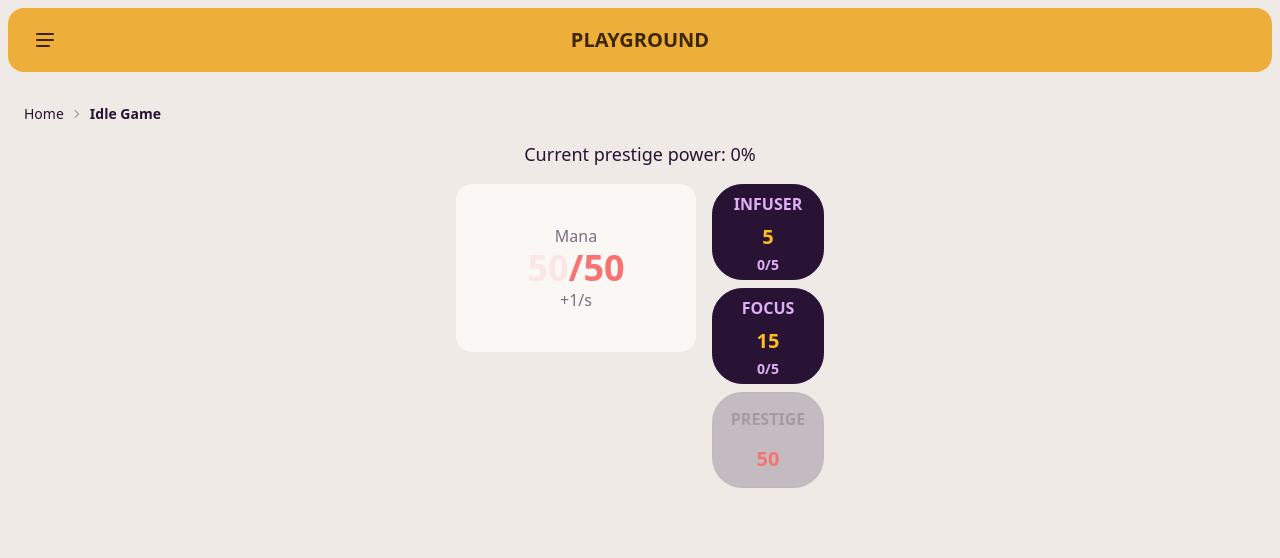
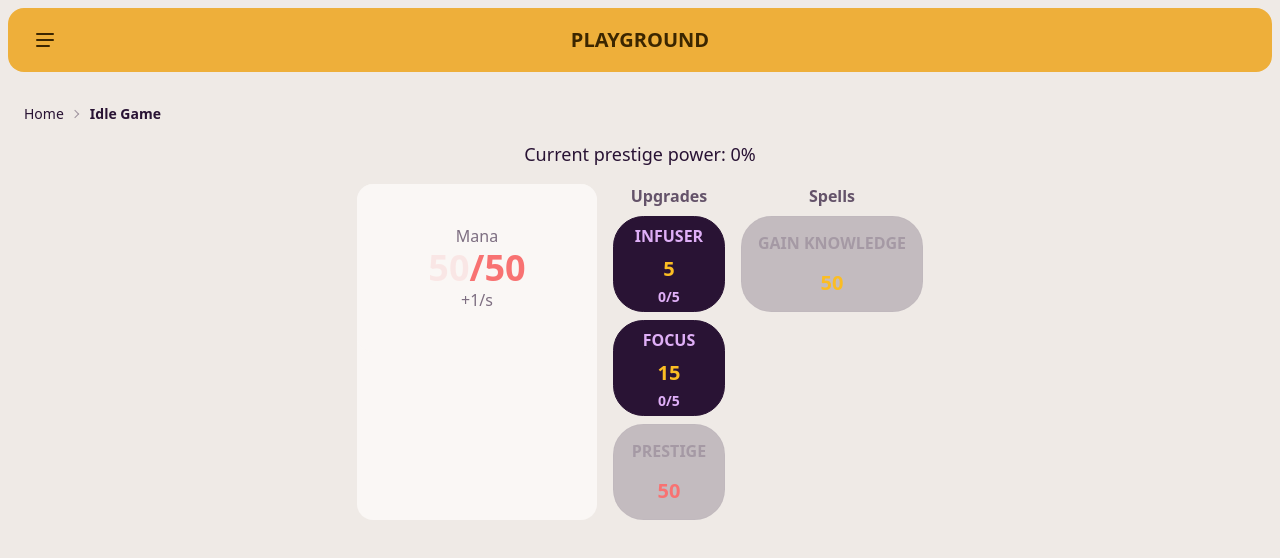
Before and after one commit to cakegod/svelte-kit-playground, a SvelteKit app: page /idle-game in a window 1280 px wide. Shown: the top 558 px of the page. Built offline with nearby package versions, Linux system fonts and the light colour scheme.

Commit message:
feat: add knowledge resource

```diff
--- a/src/routes/idle-game/+page.svelte
+++ b/src/routes/idle-game/+page.svelte
@@ -16,6 +16,12 @@
 	interface ManaCapUpgrade extends Upgrade {
 		capAmount: number;
 		type: 'mana cap';
+	}
+
+	interface Spell {
+		name: string;
+		manaCost: number;
+		effect: () => void;
 	}
 </script>
 
@@ -76,6 +82,10 @@
 		amount: 0
 	};
 
+	let knowledge = 0;
+	let knowledgeCap = 10;
+	let isKnowledgeUnlocked = false;
+
 	function generateManaPerTick() {
 		if (currentMana < orbCap) currentMana += manaPerTick;
 	}
@@ -105,12 +115,30 @@
 		return Math.round(number * 10) / 10;
 	}
 
+	function castSpell(spell: Spell) {
+		if (!canBuy(spell.manaCost)) return;
+		currentMana -= spell.manaCost;
+		spell.effect();
+	}
+
+	const spells = {
+		gainKnowledge: {
+			name: 'Gain knowledge',
+			manaCost: 50,
+			effect: () => {
+				knowledge += 1;
+			}
+		}
+	};
+
 	setInterval(generateManaPerTick, tickSpeed);
 </script>
 
 <h2 class="mb-4 text-lg">Current prestige power: {round(prestigeUpgrade.amount * 100)}%</h2>
 
 <div class="flex gap-4">
+	<!-- Mana -->
+	<div class="stats stats-vertical">
 		<div class="card h-fit w-60 items-center bg-base-100 p-10">
 			<h2 class="stat-title">Mana</h2>
 			<div
@@ -125,13 +153,26 @@
 			</div>
 			<p class="stat-title">+{round(manaPerTick)}/s</p>
 		</div>
+		<!-- Knowledge -->
+		{#if isKnowledgeUnlocked}
+			<div class="card h-fit w-60 items-center bg-base-100 p-10">
+				<h2 class="stat-title">Knowledge</h2>
+				<div class="stat-value flex">
+					{#key knowledge}
+						<p in:fly>{round(knowledge)}</p>
+					{/key}
+					<p>/{round(knowledgeCap)}</p>
+				</div>
+			</div>{/if}
+	</div>
 
 	<div class="flex flex-col gap-2">
+		<h3 class="flex flex-col items-center font-bold text-base-content/70">Upgrades</h3>
 		{#each upgrades as upgrade}
 			<button
 				disabled={upgrade.price > currentMana || upgrade.amount === upgrade.cap}
 				on:click={() => buyUpgrade(upgrade)}
-				class=" tooltip tooltip-info btn flex h-24 w-28 flex-col justify-evenly"
+				class="tooltip tooltip-info btn flex h-24 w-28 flex-col justify-evenly"
 				data-tip={upgrade.tooltip}
 			>
 				<p class="text-base">{upgrade.name}</p>
@@ -142,11 +183,23 @@
 		<button
 			disabled={prestigeUpgrade.price > currentMana}
 			on:click={() => acquirePrestige(prestigeUpgrade)}
-			class=" tooltip tooltip-info btn flex h-24 w-28 flex-col justify-evenly"
-			data-tip="reset game to gain bonus"
+			class="tooltip tooltip-info btn flex h-24 w-28 flex-col justify-evenly"
+			data-tip={prestigeUpgrade.tooltip}
 		>
 			<p class="text-base">Prestige</p>
 			<p class="text-xl text-error">{round(prestigeUpgrade.price)}</p>
 		</button>
 	</div>
+	<div class="flex flex-col gap-2">
+		<h3 class="flex flex-col items-center font-bold text-base-content/70">Spells</h3>
+		<button
+			disabled={spells.gainKnowledge.manaCost > currentMana}
+			on:click={() => castSpell(spells.gainKnowledge)}
+			on:click|once={() => (isKnowledgeUnlocked = true)}
+			class="tooltip tooltip-info btn flex h-24 w-fit flex-col justify-evenly"
+		>
+			<p class="text-base">{spells.gainKnowledge.name}</p>
+			<p class="text-xl text-warning">{round(spells.gainKnowledge.manaCost)}</p>
+		</button>
 	</div>
+</div>
```
Lines whose indentation alone changed are shown as unchanged.
